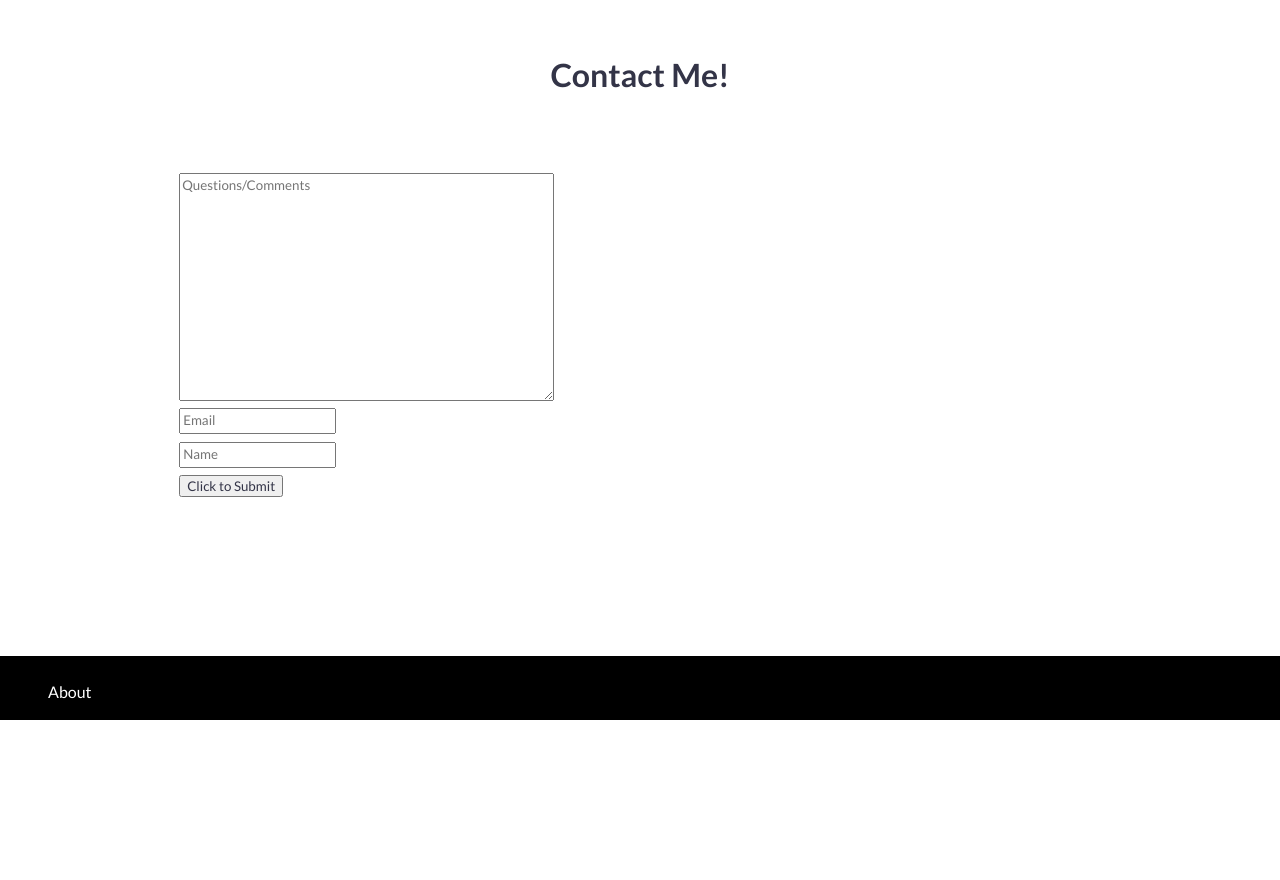
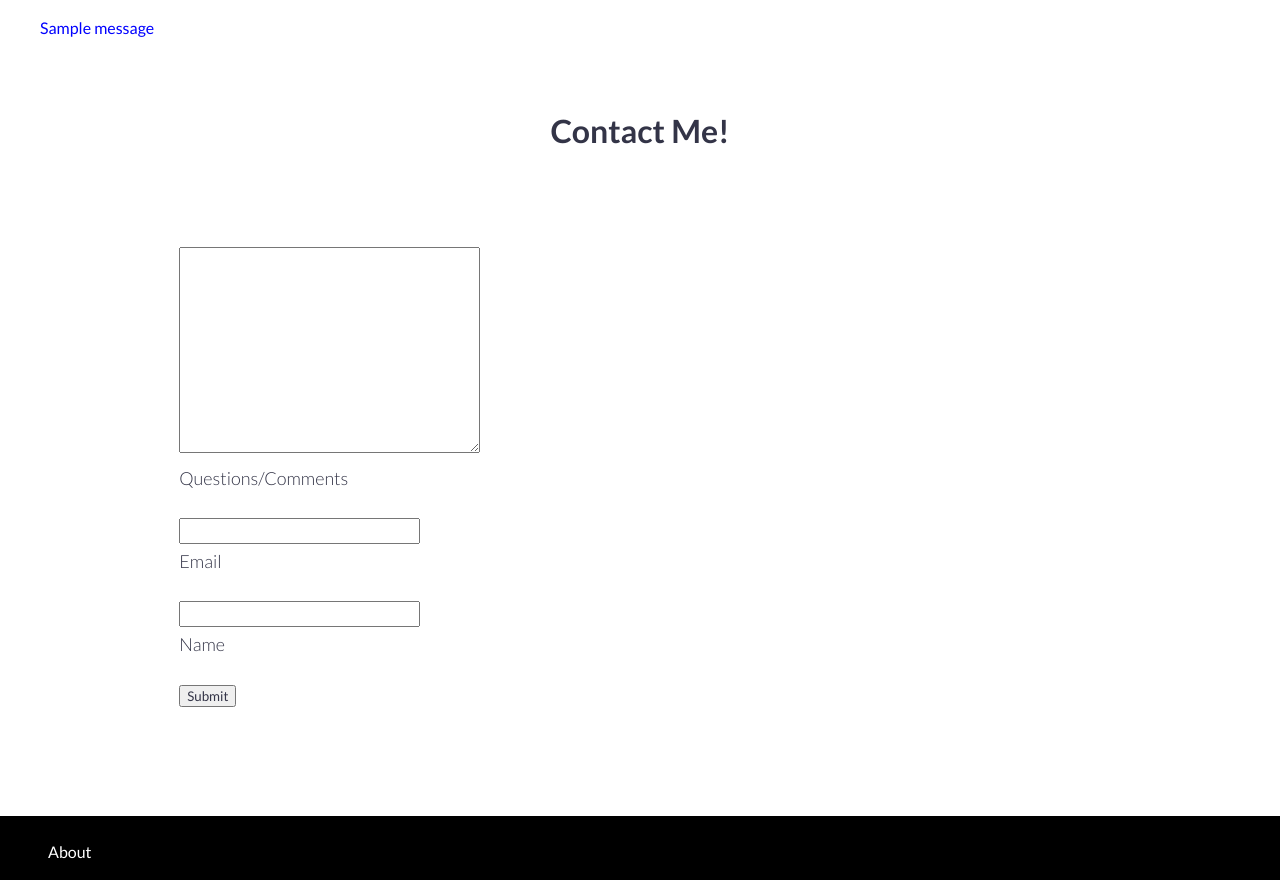
Before and after one commit to sandykaur2008/Travel-Site, a Flask app: page /contact in a window 1280 px wide. Shown: the part 198-1078 px from the top of the page. Before the commit the page ends 918 px from the top, so only its background shows below. Run offline with Flask 2, Linux system fonts and the light colour scheme; one stand-in notice (Sample message) is shown; style sheets or scripts are compiled from the project's sources.

Commit message:
created ContactForm with wtform - also created config.py

```diff
--- a/app/__init__.py
+++ b/app/__init__.py
@@ -1,5 +1,7 @@
 from flask import Flask
+from config import Config
 
 app = Flask(__name__)
+app.config.from_object(Config)
 
 from app import routes
--- /dev/null
+++ b/app/forms.py
@@ -0,0 +1,9 @@
+from flask_wtf import FlaskForm
+from wtforms import StringField, TextAreaField, SubmitField
+from wtforms.validators import DataRequired, Email
+
+class ContactForm(FlaskForm):
+    text = TextAreaField('Questions/Comments', validators=[DataRequired()])
+    email = StringField('Email', validators=[DataRequired(), Email()])
+    name = StringField('Name', validators=[DataRequired()])
+    submit = SubmitField('Submit')
--- a/app/routes.py
+++ b/app/routes.py
@@ -1,5 +1,6 @@
-from flask import render_template, url_for
+from flask import render_template, url_for, flash, redirect
 from app import app
+from app.forms import ContactForm
 
 
 @app.route('/')
@@ -13,9 +14,13 @@ def about():
    return render_template('about.html', title='About')
 
 
-@app.route('/contact')
+@app.route('/contact', methods=['GET', 'POST'])
 def contact():
-    return render_template('contact.html', title='Contact')
+    form = ContactForm()
+    if form.validate_on_submit():
+        flash('Thank you for your input, {}!'.format(form.name.data))
+        return redirect(url_for('index'))
+    return render_template('contact.html', title='Contact', form=form)
 
 
 @app.route('/argentina')
--- a/app/static/scss/main.scss
+++ b/app/static/scss/main.scss
@@ -171,16 +171,15 @@ footer {
     width: 100%;
 }
 
-/*Forms*/
-textarea {
-    @include dimensions(40%, 0%);
-    padding-bottom: 20%;
+/*Forms and messages*/
+span.error {
+    @include color(red);
 }
 
-textarea, input {
-    margin: 0% 0% 0.79% 0%;
+ul.message-ul {
+    list-style-type: none;
 }
 
-label, textarea, input {
-    @include display;
+li.message-li {
+    @include color(blue);
 }
--- a/app/templates/base.html
+++ b/app/templates/base.html
@@ -19,6 +19,15 @@
         </ul>
       </div>
     </header>
+    {% with messages = get_flashed_messages() %}
+    {% if messages %}
+    <ul class="message-ul">
+        {% for message in messages %}
+        <li class="message-li">{{ message }}</li>
+        {% endfor %}
+    </ul>
+    {% endif %}
+    {% endwith %}
     {% block content %} {% endblock %}
     <footer>
       <div class="footer">
--- a/app/templates/contact.html
+++ b/app/templates/contact.html
@@ -8,19 +8,35 @@
           <h2>Contact Me!</h2>
         </div>
       </div>
-      <form>
-        <div class="row">
-          <div class="col-12">
-            <label for="question-comment"></label>
-            <textarea id="question-comment" placeholder="Questions/Comments"></textarea>
-            <label for="email"></label>
-            <input type="email" id="email" placeholder="Email">
-            <label for="name"></label>
-            <input type="text" id="name" placeholder="Name">
-            <input type="submit" value="Click to Submit">
-          </div>
+      <div class="row">
+        <div class="col-12">
+          <form action="" method="post">
+            {{ form.hidden_tag() }}
+            <p>
+              {{ form.text(cols="40", rows="10") }}<br>
+              {{ form.text.label }}<br>
+              {% for error in form.text.errors %}
+              <span class="error">[{{ error }}]</span>
+              {% endfor %}
+            </p>
+            <p>
+              {{ form.email(size=32) }}<br>
+              {{ form.email.label }}<br>
+              {% for error in form.email.errors %}
+              <span class="error">[{{ error }}]</span>
+              {% endfor %}
+            </p>
+            <p>
+              {{ form.name(size=32) }}<br>
+              {{ form.name.label }}<br>
+              {% for error in form.name.errors %}
+              <span class="error">[{{ error }}]</span>
+              {% endfor %}
+            </p>
+            <p>{{ form.submit() }}</p>
+          </form>
         </div>
-      </form>
+      </div>
     </div>
   </main>
 {% endblock %}
--- a/requirements.txt
+++ b/requirements.txt
@@ -1,6 +1,7 @@
 astroid==1.6.4
 click==6.7
 Flask==1.0.2
+Flask-WTF==0.14.2
 isort==4.3.4
 itsdangerous==0.24
 Jinja2==2.10
@@ -8,6 +9,8 @@ lazy-object-proxy==1.3.1
 MarkupSafe==1.0
 mccabe==0.6.1
 pylint==1.9.1
+python-dotenv==0.8.2
 six==1.11.0
 Werkzeug==0.14.1
 wrapt==1.10.11
+WTForms==2.1
```
Also changed, not shown: config.py (added, +8 -0 lines).
